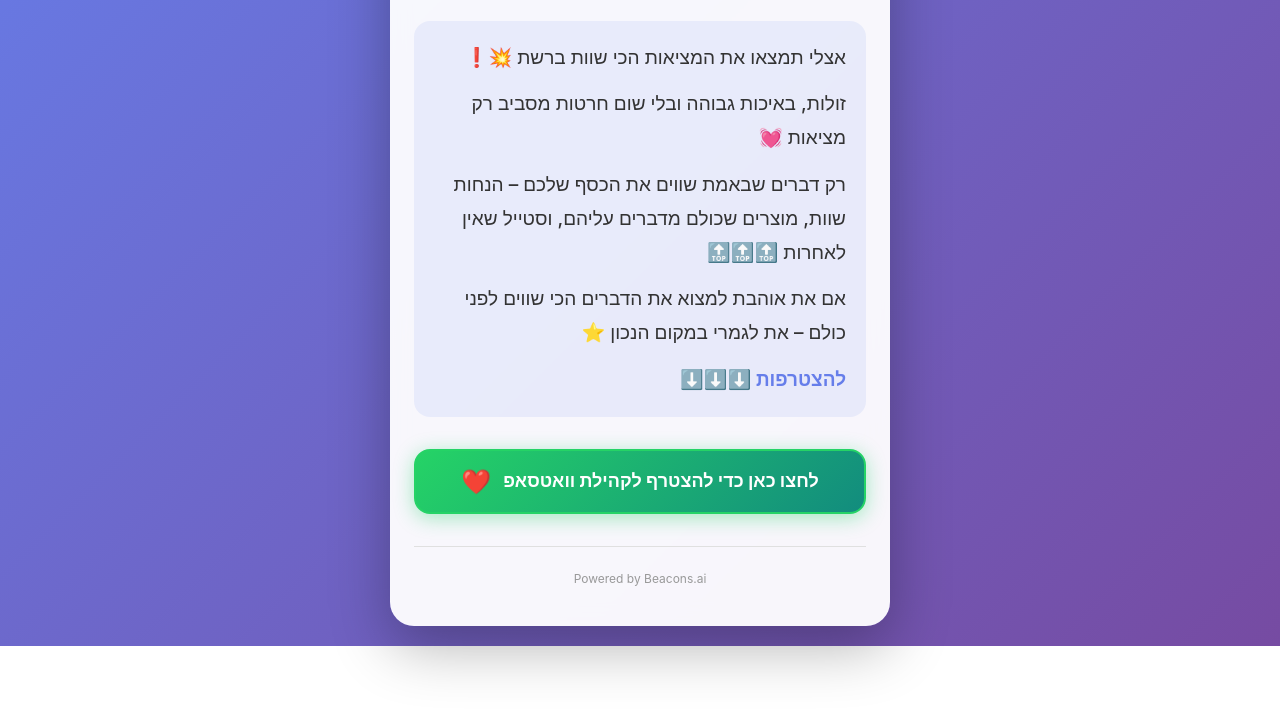
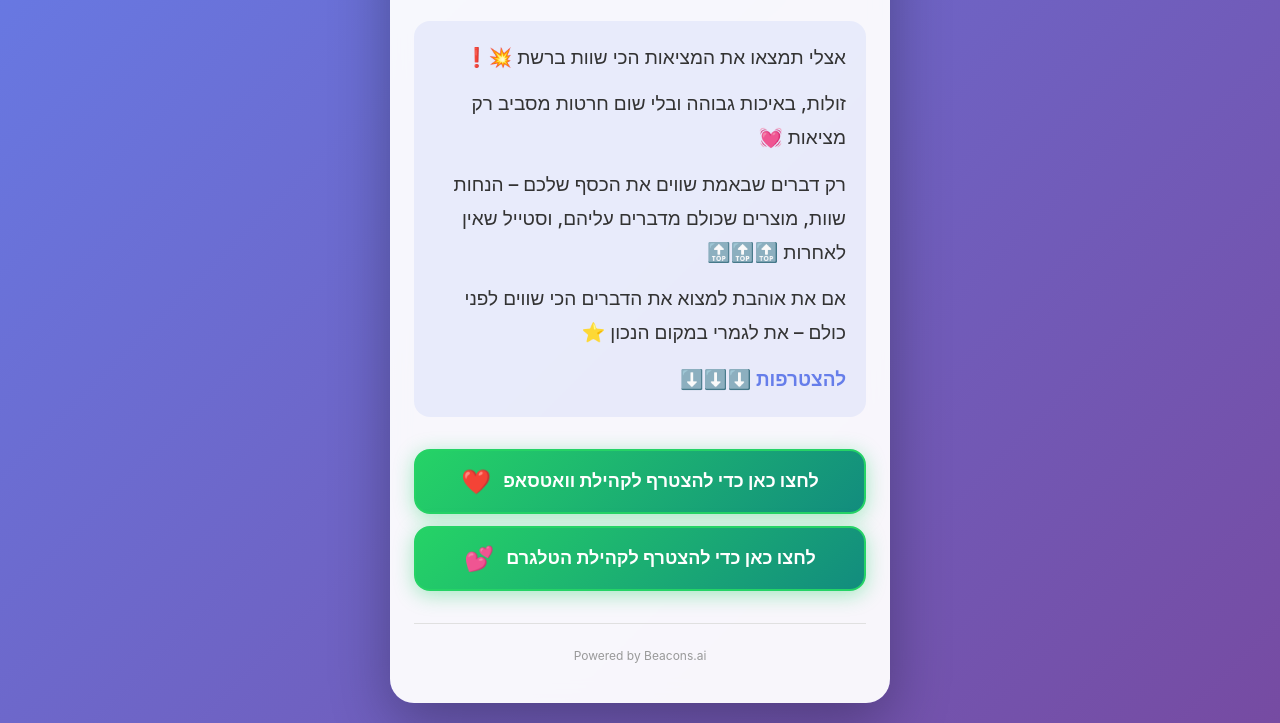
Before and after one commit to HULYO193/AliWebsite, a website: page index.html in a window 1280 px wide. Shown: the part 269-992 px from the top of the page. Before the commit the page ends 915 px from the top, so only its background shows below. Drawn offline with Linux system fonts and the light colour scheme.

Commit message:
Initial commit

```diff
--- a/WebsiteJS.js
+++ b/WebsiteJS.js
@@ -13,10 +13,18 @@ const links = [
     icon: "❤️",
     isHighlighted: true,
   },
+  {
+    title: "לחצו כאן כדי להצטרף לקהילת הטלגרם",
+    url: "https://t.me/+U5K-TKbbjoRhYmZk",
+    icon: "💕",
+    isHighlighted: true,
+  },
 ];
 
 // Debug: Log to verify script is loaded
-console.log("WebsiteJS.js loaded - Link title:", links[0].title);
+console.log("WebsiteJS.js loaded - Total links:", links.length);
+console.log("Link 1:", links[0].title);
+console.log("Link 2:", links[1].title);
 
 // Initialize page
 document.addEventListener("DOMContentLoaded", function () {
--- a/index.html
+++ b/index.html
@@ -53,6 +53,6 @@
         </div>
     </div>
 
-    <script src="WebsiteJS.js"></script>
+    <script src="WebsiteJS.js?v=2"></script>
 </body>
 </html>
```
